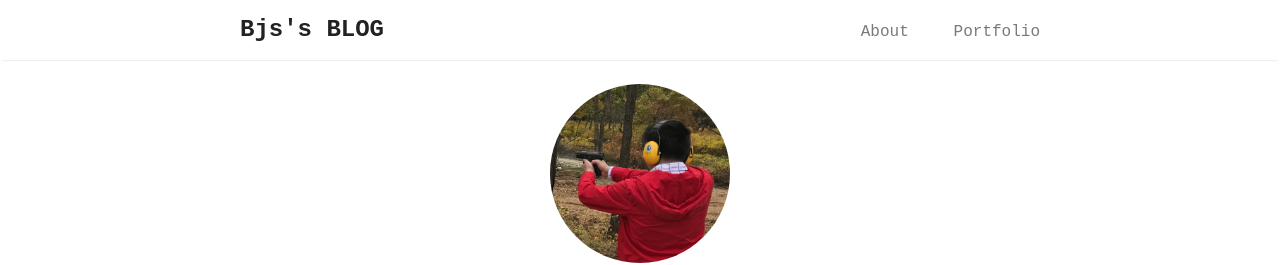
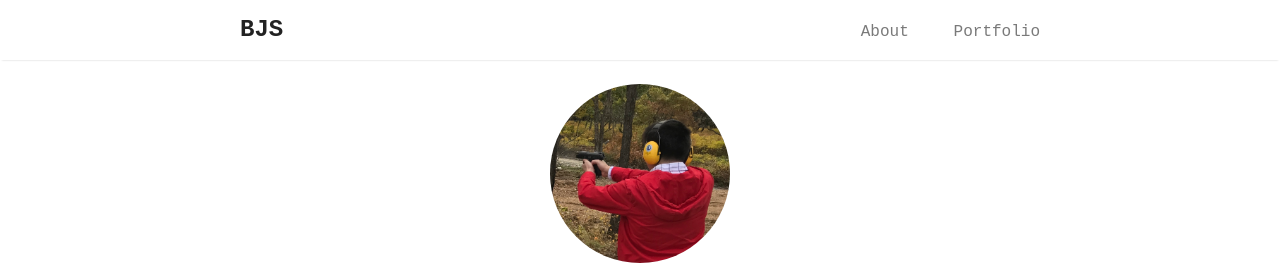
Before and after one commit to banjuanshu/banjuanshu.github.io, a Jekyll site: the page built from docs/index.md, in a window 1280 px wide and 900 px high. Shown: the top 265 px of the window. Built offline with Jekyll 4.4.1, drawn with Linux system fonts in a browser that asks for light colours.

Commit message:
Modify site title

```diff
--- a/docs/_config.yml
+++ b/docs/_config.yml
@@ -1,5 +1,5 @@
 # Site settings
-title: Bjs's BLOG
+title: BJS
 baseurl: "/"
 url: "https://banjuanshu.github.io"
 google_analytics: "G-QE6N2DJECK" # Tracking ID, e.g. "UA-000000-01"
```
